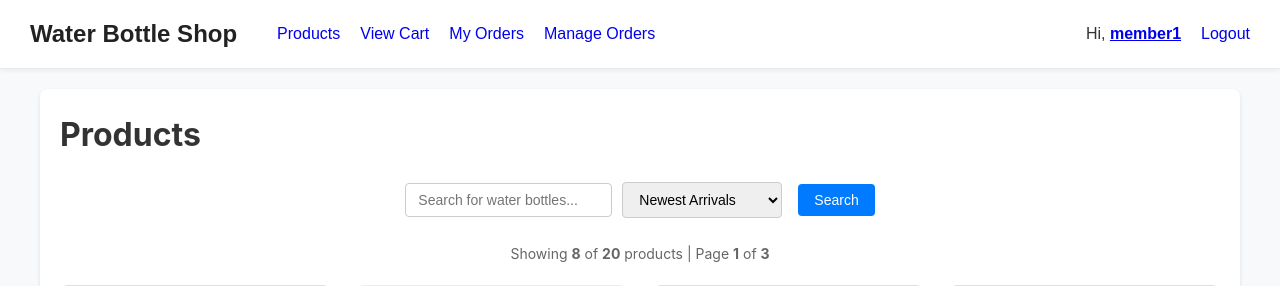
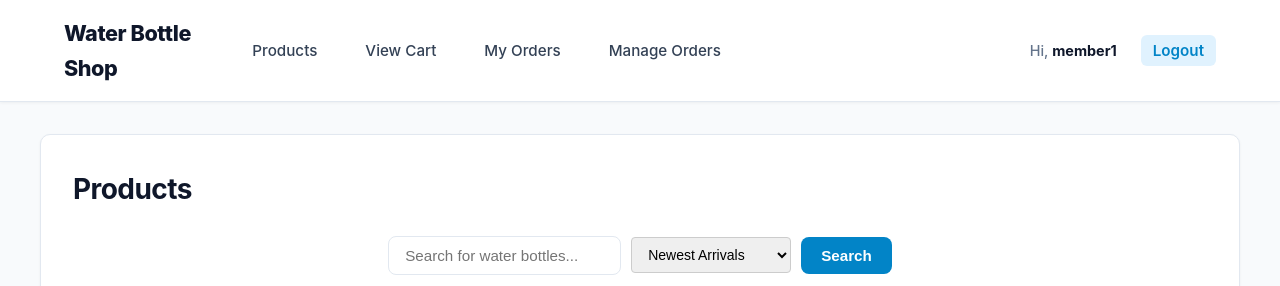
Before and after one commit to Zhifoong0822/WaterBottleOnlineShoppingWeb, a PHP site: page /yourproject/products.php in a window 1280 px wide. Shown: the top 286 px of the page. Run offline with PHP 8.4, Linux system fonts and the light colour scheme; a user stored in the database is signed in; data comes from the database, SQL or seed files in the repository.

Commit message:
little ui changes and db bug

```diff
--- a/_head.php
+++ b/_head.php
@@ -5,7 +5,7 @@
     <meta name="viewport" content="width=device-width, initial-scale=1.0">
     <title><?= $_title ?? 'Untitled' ?></title>
 
-    <!-- Load structural styles -->
+    <!-- Load main stylesheet -->
     <link rel="stylesheet" href="css/main.css">
 
     <!-- ONLY load cart specific styles on the cart view page -->
@@ -16,39 +16,41 @@
 <body>
     <div id="info"><?= temp('info') ?></div>
 
-    <header style="display: flex; align-items: center; justify-content: space-between; padding: 15px 30px; background-color: #fff; font-family: sans-serif; border-bottom: 1px solid #eaeaea;">
+    <header class="site-header">
+        <div class="header-container">
+            <a href="index.php" class="logo-link">
+                <h1>Water Bottle Shop</h1>
+            </a>
 
-        <h1 style="margin: 0; font-size: 24px; font-weight: bold; color: #222;">Water Bottle Shop</h1>
-
-    <nav style="flex-grow: 1; margin-left: 40px;">
-        <ul style="display: flex; align-items: center; justify-content: space-between; list-style: none; margin: 0; padding: 0; width: 100%;">
-
-            <!-- Left Navigation Group (Side-by-Side Links) -->
-            <div style="display: flex; align-items: center; gap: 20px;">
-                <li><a href="products.php" style="text-decoration: none; color: #0000ee; font-weight: 500;">Products</a></li>
+            <nav class="main-nav">
+                <ul class="nav-list">
+                    <!-- Left Navigation Group -->
+                    <div class="nav-group">
+                        <li><a href="products.php" class="nav-link">Products</a></li>
 
                         <?php if (isset($_SESSION['user_id'])): ?>
-                    <li><a href="cart_view.php" style="text-decoration: none; color: #0000ee; font-weight: 500;">View Cart</a></li>
-                    <li><a href="order_history.php" style="text-decoration: none; color: #0000ee; font-weight: 500;">My Orders</a></li>
+                            <li><a href="cart_view.php" class="nav-link">View Cart</a></li>
+                            <li><a href="order_history.php" class="nav-link">My Orders</a></li>
                             <?php if ($_SESSION['role'] === 'admin'): ?>
-                        <li><a href="admin_orders.php" style="text-decoration: none; color: #0000ee; font-weight: 500;">Manage Orders</a></li>
+                                <li><a href="admin_orders.php" class="nav-link">Manage Orders</a></li>
                             <?php endif; ?>
                         <?php endif; ?>
                     </div>
 
-            <div style="display: flex; align-items: center; gap: 20px;">
+                    <!-- Right Navigation Group -->
+                    <div class="nav-group">
                         <?php if (isset($_SESSION['user_id'])): ?>
-                    <li style="color: #333; font-weight: 500;">
-                        Hi, <a href="profile.php" style="text-decoration: underline; color: #0000ee; font-weight: bold;"><?= encode($_SESSION['name']) ?></a>
+                            <li class="user-greeting">
+                                Hi, <a href="profile.php" class="user-name"><?= encode($_SESSION['name']) ?></a>
                             </li>
-                    <li><a href="logout.php" style="text-decoration: none; color: #0000ee; font-weight: 500;">Logout</a></li>
+                            <li><a href="logout.php" class="nav-link nav-link-btn">Logout</a></li>
                         <?php else: ?>
-                    <li><a href="login.php" style="text-decoration: none; color: #0000ee; font-weight: 500;">Login</a></li>
+                            <li><a href="login.php" class="nav-link nav-link-btn">Login</a></li>
                         <?php endif; ?>
                     </div>
-
                 </ul>
             </nav>
+        </div>
     </header>
 
     <main>
--- a/css/main.css
+++ b/css/main.css
@@ -1,104 +1,174 @@
-/* File Path: css/main.css */
-
 /* ==========================================================================
-   1. Global Styles
+   1. Design System & Global Styles
    ========================================================================== */
 
-   * {
+:root {
+    --primary: #0284c7;
+    --primary-hover: #0369a1;
+    --primary-light: #e0f2fe;
+    --dark: #0f172a;
+    --text-main: #334155;
+    --text-muted: #64748b;
+    --bg-main: #f8fafc;
+    --card-bg: #ffffff;
+    --border-color: #e2e8f0;
+    --shadow-sm: 0 1px 3px rgba(0,0,0,0.05);
+    --shadow-md: 0 4px 12px rgba(0,0,0,0.08);
+    --shadow-lg: 0 10px 25px rgba(0,0,0,0.12);
+    --radius: 10px;
+    --transition: all 0.2s cubic-bezier(0.4, 0, 0.2, 1);
+}
+
+* {
     box-sizing: border-box;
 }
 
-html,
-body {
+html, body {
     min-height: 100%;
 }
 
 body {
     margin: 0;
     min-height: 100vh;
-
     display: flex;
     flex-direction: column;
-
-    font-family: -apple-system, BlinkMacSystemFont, "Segoe UI",
-                 Roboto, "Helvetica Neue", Arial, sans-serif;
-
+    font-family: -apple-system, BlinkMacSystemFont, "Segoe UI", Roboto, "Helvetica Neue", Arial, sans-serif;
     line-height: 1.6;
-    color: #333333;
-    background-color: #f8f9fa;
+    color: var(--text-main);
+    background-color: var(--bg-main);
 }
 
 /* ==========================================================================
-   2. Header and Navigation
+   2. Header & Navigation
    ========================================================================== */
 
-header {
-    padding: 15px 20px;
-
-    background-color: #ffffff;
-    border-bottom: 1px solid #e0e0e0;
-    box-shadow: 0 2px 4px rgba(0, 0, 0, 0.05);
-
-    text-align: center;
+.site-header {
+    background-color: var(--card-bg);
+    border-bottom: 1px solid var(--border-color);
+    box-shadow: var(--shadow-sm);
+    position: sticky;
+    top: 0;
+    z-index: 100;
 }
 
-header h1 {
-    margin: 0;
-    color: #222222;
+.header-container {
+    max-width: 1200px;
+    margin: 0 auto;
+    padding: 16px 24px;
+    display: flex;
+    align-items: center;
+    justify-content: space-between;
+    gap: 20px;
 }
 
-nav ul {
+.logo-link {
+    text-decoration: none;
+}
+
+.site-header h1 {
+    margin: 0;
+    font-size: 1.35rem;
+    font-weight: 800;
+    letter-spacing: -0.02em;
+    color: var(--dark);
     display: flex;
-    justify-content: center;
-    flex-wrap: wrap;
-    gap: 20px;
+    align-items: center;
+    gap: 8px;
+}
 
-    margin: 12px 0 0;
+.site-header h1 span {
+    color: var(--primary);
+}
+
+.main-nav {
+    display: flex;
+    align-items: center;
+    justify-content: space-between;
+    width: 100%;
+}
+
+.nav-list {
+    display: flex;
+    align-items: center;
+    justify-content: space-between;
+    width: 100%;
+    margin: 0;
     padding: 0;
-
     list-style: none;
 }
 
-nav ul li {
-    margin: 0;
+.nav-group {
+    display: flex;
+    align-items: center;
+    gap: 24px;
 }
 
-nav ul li a {
-    color: #333333;
+.nav-link {
     text-decoration: none;
+    color: var(--text-main);
     font-weight: 500;
-    transition: color 0.2s ease;
+    font-size: 0.95rem;
+    padding: 6px 12px;
+    border-radius: 6px;
+    transition: var(--transition);
 }
 
-nav ul li a:hover {
-    color: #007bff;
+.nav-link:hover {
+    color: var(--primary);
+    background-color: var(--primary-light);
 }
 
-/* Use this only when your header contains .nav-container */
-.nav-container a:hover {
-    color: #007bff;
+.user-greeting {
+    font-size: 0.9rem;
+    color: var(--text-muted);
+    font-weight: 500;
+}
+
+.user-name {
+    text-decoration: none;
+    color: var(--dark);
+    font-weight: 700;
+}
+
+.user-name:hover {
+    color: var(--primary);
+}
+
+/* Special Button Styling for Login/Logout */
+.nav-link-btn {
+    background-color: var(--primary-light);
+    color: var(--primary);
+    font-weight: 600;
+}
+
+.nav-link-btn:hover {
+    background-color: var(--primary);
+    color: #ffffff;
 }
 
 /* ==========================================================================
-   3. Main Page Container
+   3. Main Container
    ========================================================================== */
 
 main {
     flex: 1;
-
-    width: calc(100% - 40px);
+    width: calc(100% - 48px);
     max-width: 1200px;
-
-    margin: 20px auto;
-    padding: 20px;
-
-    background-color: #ffffff;
-    border-radius: 8px;
-    box-shadow: 0 2px 4px rgba(0, 0, 0, 0.1);
+    margin: 32px auto;
+    padding: 32px;
+    background-color: var(--card-bg);
+    border-radius: var(--radius);
+    border: 1px solid var(--border-color);
+    box-shadow: var(--shadow-sm);
 }
 
 main > h1 {
     margin-top: 0;
+    margin-bottom: 24px;
+    font-size: 1.75rem;
+    font-weight: 700;
+    color: var(--dark);
+    letter-spacing: -0.02em;
 }
 
 /* ==========================================================================
@@ -126,172 +194,131 @@ footer p {
    ========================================================================== */
 
 .search-container {
-    margin-bottom: 25px;
-    text-align: center;
+    margin-bottom: 32px;
+    display: flex;
+    justify-content: center;
+    gap: 8px;
 }
 
 .search-container input[type="text"] {
-    width: min(100%, 300px);
-    padding: 8px 12px;
+    width: min(100%, 360px);
+    padding: 10px 16px;
+    border: 1px solid var(--border-color);
+    border-radius: 8px;
+    font-size: 0.95rem;
+    outline: none;
+    transition: var(--transition);
+}
 
-    border: 1px solid #cccccc;
-    border-radius: 4px;
-
-    font-size: 14px;
+.search-container input[type="text"]:focus {
+    border-color: var(--primary);
+    box-shadow: 0 0 0 3px rgba(2, 132, 199, 0.15);
 }
 
 .search-container button {
-    padding: 8px 16px;
-    margin-left: 6px;
-
+    padding: 10px 20px;
     border: none;
-    border-radius: 4px;
-
-    background-color: #007bff;
+    border-radius: 8px;
+    background-color: var(--primary);
     color: #ffffff;
-
-    font-size: 14px;
+    font-size: 0.95rem;
+    font-weight: 600;
     cursor: pointer;
-    transition: background-color 0.2s ease;
+    transition: var(--transition);
 }
 
 .search-container button:hover {
-    background-color: #0056b3;
+    background-color: var(--primary-hover);
 }
 
 /* ==========================================================================
-   6. Product Grid
+   6. Product Grid & Cards
    ========================================================================== */
 
 .product-grid {
     display: grid;
-    grid-template-columns: repeat(auto-fill, minmax(250px, 1fr));
-    gap: 25px;
-
+    grid-template-columns: repeat(auto-fill, minmax(260px, 1fr));
+    gap: 24px;
     margin-top: 20px;
 }
-
-/* ==========================================================================
-   7. Product Cards
-   ========================================================================== */
 
 .product-card {
     display: flex;
     flex-direction: column;
     justify-content: space-between;
-
-    padding: 15px;
-
-    background-color: #ffffff;
-    border: 1px solid #e0e0e0;
-    border-radius: 8px;
-    box-shadow: 0 2px 5px rgba(0, 0, 0, 0.05);
-
+    padding: 20px;
+    background-color: var(--card-bg);
+    border: 1px solid var(--border-color);
+    border-radius: var(--radius);
     text-align: center;
-
-    transition:
-        transform 0.2s ease,
-        box-shadow 0.2s ease;
+    transition: var(--transition);
 }
 
 .product-card:hover {
-    transform: translateY(-3px);
-    box-shadow: 0 5px 15px rgba(0, 0, 0, 0.1);
+    transform: translateY(-4px);
+    box-shadow: var(--shadow-md);
+    border-color: #cbd5e1;
 }
 
 .product-card img {
     width: 100%;
-    max-width: 100%;
-    height: 200px;
-
-    margin-bottom: 15px;
-
+    height: 220px;
+    margin-bottom: 16px;
     object-fit: contain;
-    border-radius: 4px;
+    border-radius: 6px;
+    mix-blend-mode: multiply;
 }
 
 .product-card h3 {
-    margin: 10px 0;
-
-    color: #333333;
-    font-size: 18px;
+    margin: 8px 0;
+    color: var(--dark);
+    font-size: 1.1rem;
+    font-weight: 600;
 }
 
 .product-card p {
-    margin: 5px 0;
-
-    color: #666666;
-    font-size: 14px;
+    margin: 4px 0 12px;
+    color: var(--text-muted);
+    font-size: 0.9rem;
 }
 
 /* ==========================================================================
-   8. Purchase Controls
+   7. Buttons & Size Selector Chips
    ========================================================================== */
 
 .purchase-controls {
     margin-top: auto;
-    padding-top: 15px;
+    padding-top: 16px;
 }
 
-.add-to-cart {
+.add-to-cart,
+.view-details-btn {
+    display: block;
     width: 100%;
-    padding: 10px;
-
+    padding: 10px 16px;
     border: none;
-    border-radius: 4px;
-
-    background-color: #007bff;
+    border-radius: 8px;
+    background-color: var(--primary);
     color: #ffffff;
-
-    font-size: 14px;
-    font-weight: bold;
+    font-size: 0.9rem;
+    font-weight: 600;
+    text-align: center;
+    text-decoration: none;
     cursor: pointer;
-
-    transition: background-color 0.2s ease;
+    transition: var(--transition);
 }
 
-.add-to-cart:hover:not(:disabled) {
-    background-color: #0056b3;
+.add-to-cart:hover:not(:disabled),
+.view-details-btn:hover {
+    background-color: var(--primary-hover);
+    color: #ffffff;
 }
 
 .add-to-cart:disabled {
-    background-color: #cccccc;
-    color: #666666;
+    background-color: #e2e8f0;
+    color: #94a3b8;
     cursor: not-allowed;
 }
-
-/* ==========================================================================
-   9. View Details Button
-   ========================================================================== */
-
-.view-details-btn {
-    display: block;
-    width: 100%;
-    padding: 10px;
-
-    border: none;
-    border-radius: 4px;
-
-    background-color: #007bff;
-    color: #ffffff;
-
-    font-size: 14px;
-    font-weight: bold;
-    text-align: center;
-    text-decoration: none;
-
-    cursor: pointer;
-    transition: background-color 0.2s ease;
-}
-
-.view-details-btn:hover {
-    background-color: #0056b3;
-    color: #ffffff;
-}
-
-/* ==========================================================================
-   10. Size Selector Chips
-   ========================================================================== */
 
 .size-options label {
     cursor: pointer;
--- a/db/database.sql
+++ b/db/database.sql
@@ -222,7 +222,6 @@ INSERT INTO `product_variants` (`product_id`, `size`, `colour`, `stock`) VALUES
 (4, 'Medium (18oz / 530ml)', 'Brushed Steel', 12),
 (4, 'Mega (32oz / 950ml)', 'Brushed Steel', 6),
 
--- Product 5: Ace Pastel Edition (Low stock alert test)
 -- Product 5: Ace Pastel Edition
 (5, 'Micro (12oz / 350ml)', 'Sakura Pink', 2),
 (5, 'Mini (15oz / 450ml)', 'Sakura Pink', 1),
@@ -236,7 +235,6 @@ INSERT INTO `product_variants` (`product_id`, `size`, `colour`, `stock`) VALUES
 (7, 'Mega (32oz / 950ml)', 'Gunmetal Grey', 22),
 
 -- Product 8: Silicone Protective Sleeve
-(8, 'Standard', 'Black', 50),
 (8, 'Medium (18oz / 530ml)', 'Black', 50),
 
 -- Product 9: Ace Matte Sport Bottle
@@ -258,7 +256,6 @@ INSERT INTO `product_variants` (`product_id`, `size`, `colour`, `stock`) VALUES
 -- Product 14: Ace Luxe Metallic Gold
 (14, 'Medium (18oz / 530ml)', 'Metallic Gold', 5),
 
--- Product 15: Sense Espresso Travel Cup (Low stock alert test)
 -- Product 15: Sense Espresso Travel Cup
 (15, 'Micro (12oz / 350ml)', 'Charcoal Grey', 3),
 
@@ -266,7 +263,6 @@ INSERT INTO `product_variants` (`product_id`, `size`, `colour`, `stock`) VALUES
 (16, 'Medium (18oz / 530ml)', 'Crystal Clear', 11),
 
 -- Product 17: Paracord Bottle Strap
-(17, 'Standard', 'Army Green', 45),
 (17, 'Medium (18oz / 530ml)', 'Army Green', 45),
 
 -- Product 18: Knight Wide-Mouth Hydrator
@@ -277,4 +273,3 @@ INSERT INTO `product_variants` (`product_id`, `size`, `colour`, `stock`) VALUES
 
 -- Product 20: Ace Pocket Mini Flask
 (20, 'Micro (12oz / 350ml)', 'Rose Gold', 25);
-(20, 'Micro (12oz / 350ml)', 'Rose Gold', 25);
```
Also changed, not shown: other parts of css/main.css (+48 -80 lines). Lines whose indentation alone changed are shown as unchanged.
